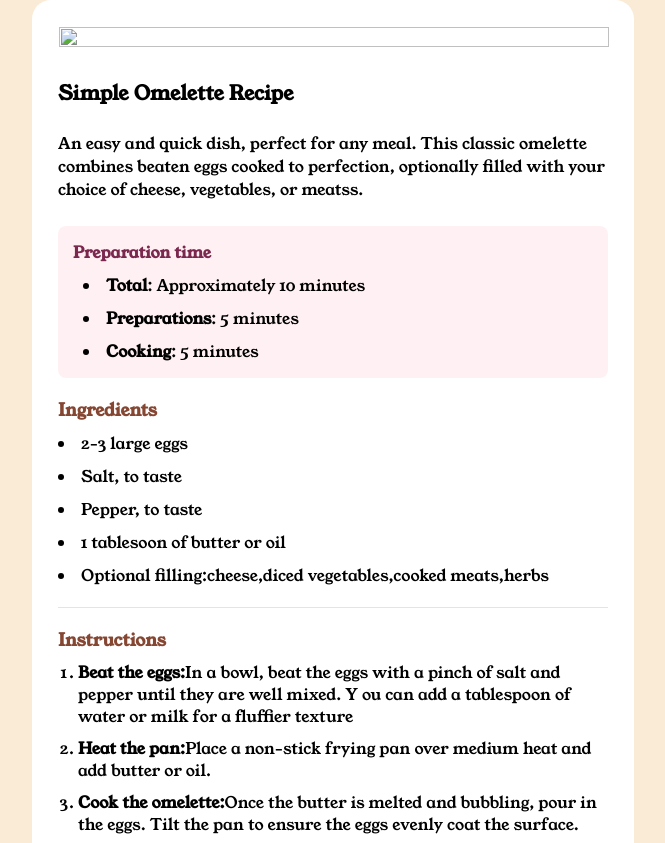
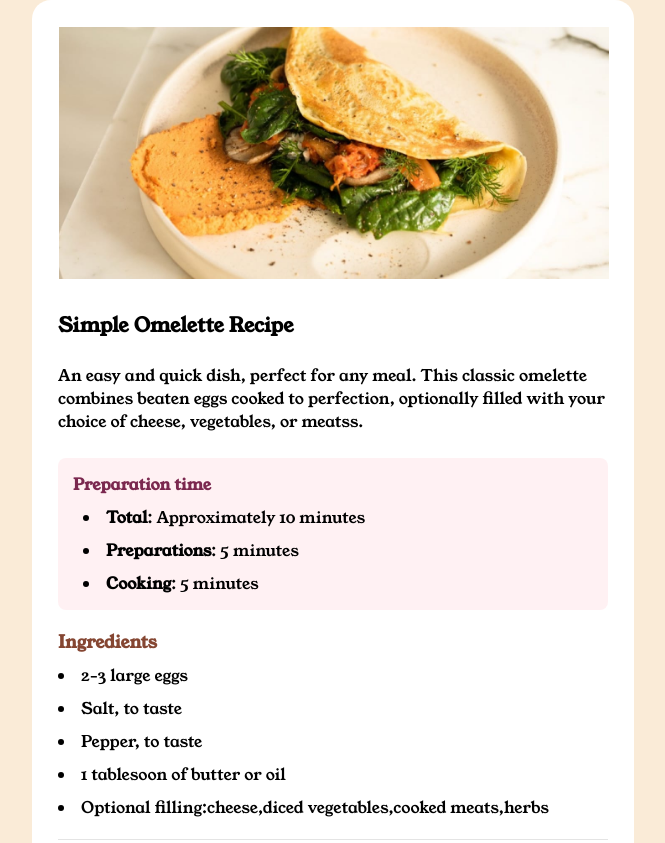
Before and after one commit to Charlore01/mitt_arv, a plain HTML site: page index.html in a window 1280 px wide. Shown: the top 843 px of the page, without its empty margins (368-1033 px from the left). Drawn offline with Linux system fonts and the light colour scheme.

Commit message:
Fix: Image show correctly

```diff
--- a/index.html
+++ b/index.html
@@ -12,7 +12,7 @@
 <body>
     <div id="main">
          <div id="head">
-           <img style="width: 550px; height: 100%;" src="./image-omelette.jpeg" alt="">
+           <img style="width: 550px; height: 100%;" src="./assets/images/image-omelette.jpeg" alt="image-omelette">
          </div>
          <div id="nav">
             <p id="subnav1">Simple Omelette Recipe</p>
```
